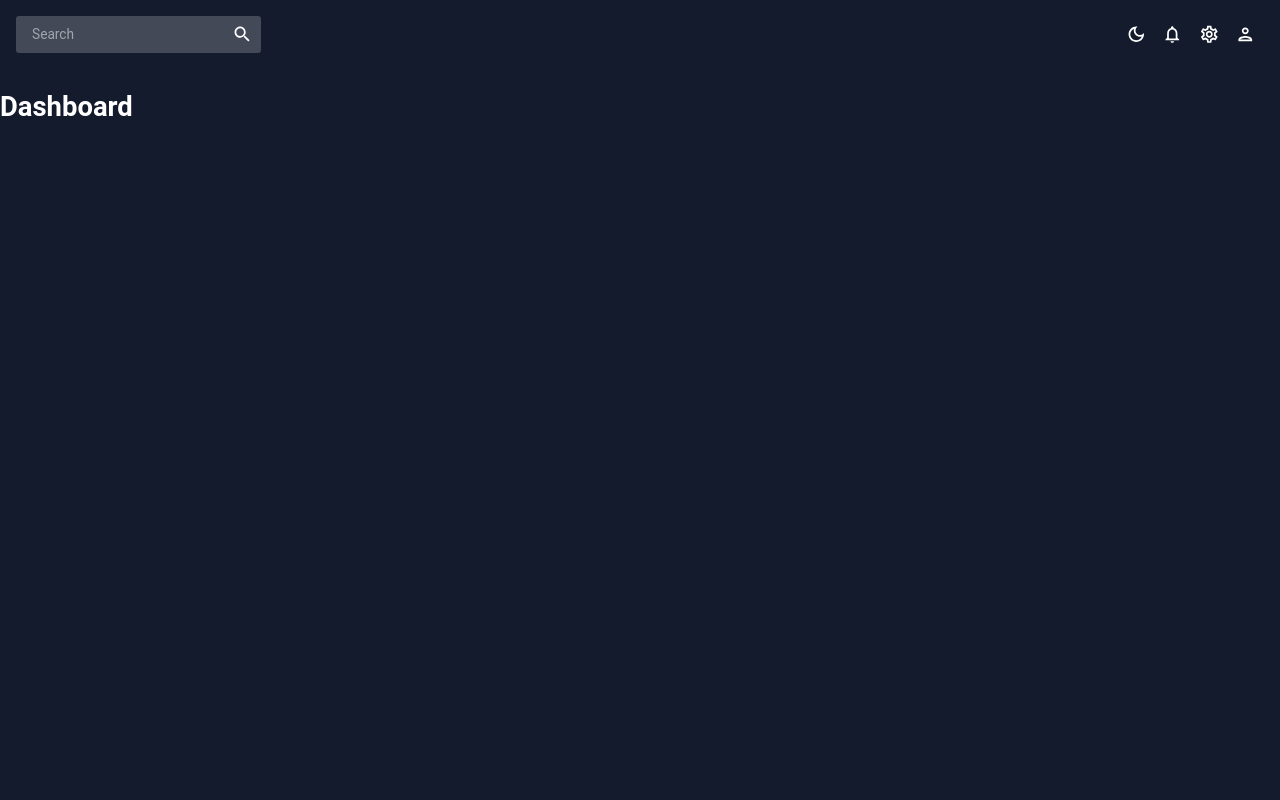
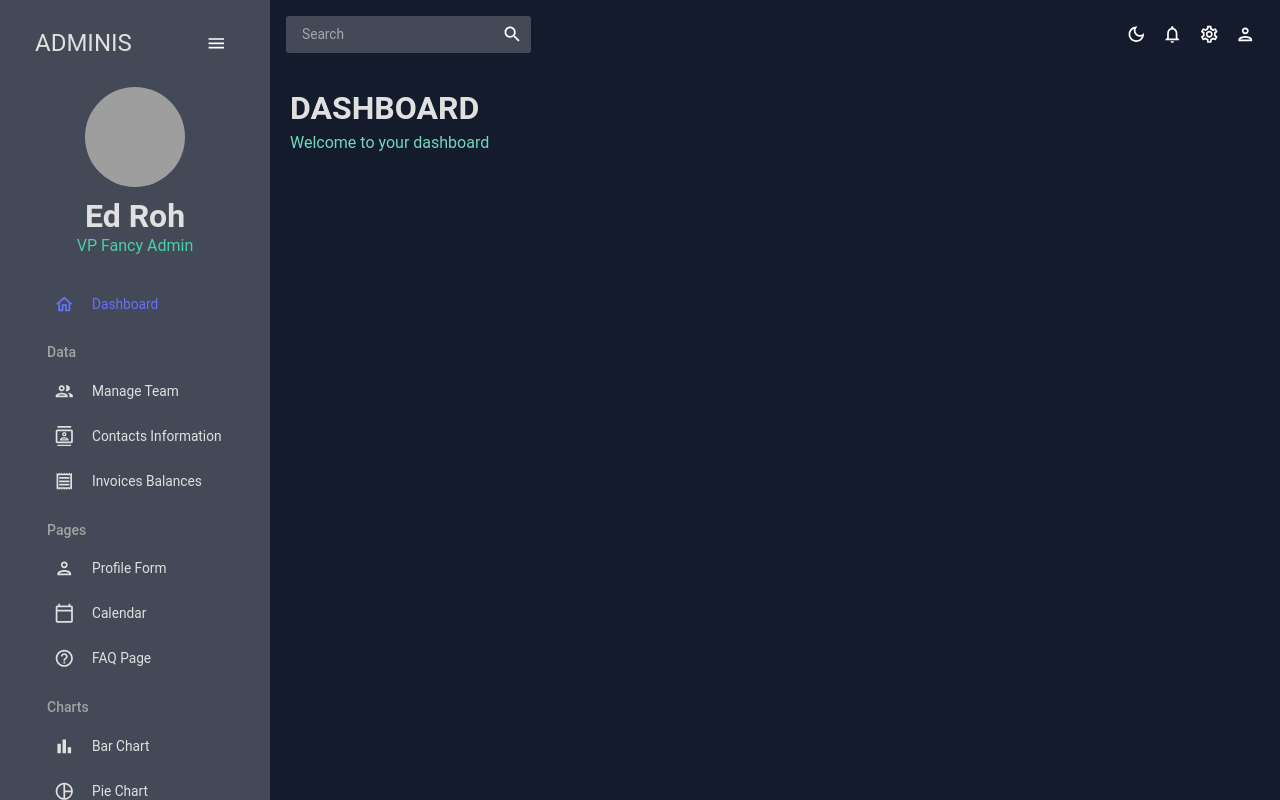
Before and after one commit to dani2308/scadatr, a React (Vite) app in the folder scadatr-projectI/: page / in a window 1280 px wide. Built offline with nearby package versions, Linux system fonts and the light colour scheme; grey boxes are pictures that could not be loaded.

Commit message:
Sidebar and TopBar Completed

```diff
--- a/scadatr-projectI/src/App.jsx
+++ b/scadatr-projectI/src/App.jsx
@@ -1,52 +1,51 @@
-import { ColorModeContext, useMode } from './theme';
-import { CssBaseline, ThemeProvider } from '@mui/material';
-import Topbar from './scenes/global/Topbar';
-import Sidebar from './scenes/global/Sidebar';
-import Dashboard from './scenes/dashboard';
-import { Routes, Route } from 'react-router-dom';
-// import Team from './scenes/team';
-// import Invoices from './scenes/invoices';
-// import Contacts from './scenes/contactcs';
-// import Bar from './scenes/bar';
-// import Form from './scenes/form';
-// import Line from './scenes/line';
-// import Pie from './scenes/pie';
-// import FAQ from './scenes/faq';
-// import Geography from './scenes/geography';
-
-
-
-
-
+import { useState } from "react";
+import { Routes, Route } from "react-router-dom";
+import Topbar from "./scenes/global/Topbar";
+import Sidebar from "./scenes/global/Sidebar";
+import Dashboard from "./scenes/dashboard";
+// import Team from "./scenes/team";
+// import Invoices from "./scenes/invoices";
+// import Contacts from "./scenes/contacts";
+// import Bar from "./scenes/bar";
+// import Form from "./scenes/form";
+// import Line from "./scenes/line";
+// import Pie from "./scenes/pie";
+// import FAQ from "./scenes/faq";
+// import Geography from "./scenes/geography";
+// import Calendar from "./scenes/calendar/calendar";
+import { CssBaseline, ThemeProvider } from "@mui/material";
+import { ColorModeContext, useMode } from "./theme";
 
 function App() {
   const [theme, colorMode] = useMode();
+  const [isSidebar, setIsSidebar] = useState(true);
 
   return (
     <ColorModeContext.Provider value={colorMode}>
       <ThemeProvider theme={theme}>
         <CssBaseline />
         <div className="app">
-          <Sidebar />
+          <Sidebar isSidebar={isSidebar} />
           <main className="content">
-            <Topbar />
+            <Topbar setIsSidebar={setIsSidebar} />
             <Routes>
               <Route path="/" element={<Dashboard />} />
               {/* <Route path="/team" element={<Team />} /> */}
+              {/* <Route path="/contacts" element={<Contacts />} /> */}
               {/* <Route path="/invoices" element={<Invoices />} /> */}
-              {/* <Route path="/contacts" element={<Contacts />} /> */}
+              {/* <Route path="/form" element={<Form />} /> */}
               {/* <Route path="/bar" element={<Bar />} /> */}
-              {/* <Route path="/form" element={<Form />} /> */}
+              {/* <Route path="/pie" element={<Pie />} /> */}
               {/* <Route path="/line" element={<Line />} /> */}
-              {/* <Route path="/pie" element={<Pie />} /> */}
               {/* <Route path="/faq" element={<FAQ />} /> */}
+              {/* <Route path="/calendar" element={<Calendar />} /> */}
               {/* <Route path="/geography" element={<Geography />} /> */}
             </Routes>
           </main>
         </div>
       </ThemeProvider>
     </ColorModeContext.Provider>
-  )
+  );
 }
 
 export default App;
--- /dev/null
+++ b/scadatr-projectI/src/components/Header.jsx
@@ -0,0 +1,24 @@
+import { Typography, Box, useTheme } from "@mui/material";
+import { tokens } from "../theme";
+
+const Header = ({ title, subtitle }) => {
+  const theme = useTheme();
+  const colors = tokens(theme.palette.mode);
+  return (
+    <Box mb="30px">
+      <Typography
+        variant="h2"
+        color={colors.grey[100]}
+        fontWeight="bold"
+        sx={{ m: "0 0 5px 0" }}
+      >
+        {title}
+      </Typography>
+      <Typography variant="h5" color={colors.greenAccent[400]}>
+        {subtitle}
+      </Typography>
+    </Box>
+  );
+};
+
+export default Header;
--- a/scadatr-projectI/src/index.css
+++ b/scadatr-projectI/src/index.css
@@ -1,4 +1,4 @@
-@import url('https://fonts.googleapis.com/css2?family=Roboto+Condensed:ital,wght@0,100..900;1,100..900&family=Roboto+Slab:wght@100..900&family=Roboto:ital,wght@0,100..900;1,100..900&display=swap');
+@import url("https://fonts.googleapis.com/css2?family=Source+Sans+Pro:wght@400;600;700&display=swap");
 
 html,
 body,
@@ -7,12 +7,12 @@
 .content {
   height: 100%;
   width: 100%;
+  font-family: "Source Sans Pro", sans-serif;
 }
 
 .app {
   display: flex;
   position: relative;
-  font-family: "Roboto", serif, "Roboto Slab", serif, "Roboto Condensed", sans-serif;
 }
 
 ::-webkit-scrollbar {
@@ -20,7 +20,7 @@
 }
 
 /* Track */
-::-webkit-scrollbar-track{
+::-webkit-scrollbar-track {
   background: #e0e0e0;
 }
 
@@ -33,13 +33,3 @@
 ::-webkit-scrollbar-thumb:hover {
   background: #555;
 }
-
-
-:root {
-  --color-primary: #2290FF;
-  --color-secondary: #42A1FF;
-  --color-tertiary: #66B4FF;
-  --color-quaternary: #8AC5FF;
-  --color-quinary: #ADD7FF;
-  --color-dark: #2E2E2E;
-}
--- a/scadatr-projectI/src/index.jsx
+++ b/scadatr-projectI/src/index.jsx
@@ -2,6 +2,8 @@
 import React from "react";
 import App from "./App";
 import { BrowserRouter } from "react-router-dom";
+import ReactDOM from "react-dom/client";
+import "./index.css";
 
 const root = createRoot(document.getElementById("root"));
 root.render(
--- a/scadatr-projectI/src/scenes/dashboard/index.jsx
+++ b/scadatr-projectI/src/scenes/dashboard/index.jsx
@@ -1,4 +1,18 @@
+import { Box, Button, IconButton, Typography, useTheme } from "@mui/material";
+import { tokens } from "../../theme";
+import Header from "../../components/header";
+
 const Dashboard = () => {
-    return <h1>Dashboard</h1>;
+  const theme = useTheme();
+  const colors = tokens(theme.palette.mode);
+
+  return (
+    <Box m="20px">
+      <Box display="flex" justifyContent="space-between" alignItems="center">
+        <Header title="DASHBOARD" subtitle="Welcome to your dashboard" />
+      </Box>
+    </Box>
+  );
 };
+
 export default Dashboard;
--- a/scadatr-projectI/src/scenes/global/Sidebar.jsx
+++ b/scadatr-projectI/src/scenes/global/Sidebar.jsx
@@ -17,12 +17,23 @@
 import MenuOutlinedIcon from "@mui/icons-material/MenuOutlined";
 import MapOutlinedIcon from "@mui/icons-material/MapOutlined";
 
-
-const Sidebar = () => {
+const Item = ({ title, to, icon, selected, setSelected }) => {
   const theme = useTheme();
   const colors = tokens(theme.palette.mode);
-    const [isCollapsed, setIsCollapsed] = useState(false);
-    const [selected, setSelected] = useState('Dashboard');
+  return (
+    <MenuItem
+      active={selected === title}
+      style={{
+        color: colors.grey[100],
+      }}
+      onClick={() => setSelected(title)}
+      icon={icon}
+    >
+      <Typography>{title}</Typography>
+      <Link to={to} />
+    </MenuItem>
+  );
+};
 
 const Sidebar = () => {
   const theme = useTheme();
@@ -78,7 +89,6 @@
             )}
           </MenuItem>
 
-                    {/* USER */}
           {!isCollapsed && (
             <Box mb="25px">
               <Box display="flex" justifyContent="center" alignItems="center">
@@ -105,11 +115,115 @@
               </Box>
             </Box>
           )}
+
+          {/* Menu Items */}
+          <Box paddingLeft={isCollapsed ? undefined : "10%"}>
+            <Item
+              title="Dashboard"
+              to="/"
+              icon={<HomeOutlinedIcon />}
+              selected={selected}
+              setSelected={setSelected}
+            />
+
+            <Typography
+              variant="h6"
+              color={colors.grey[300]}
+              sx={{ m: "15px 0 5px 20px" }}
+            >
+              Data
+            </Typography>
+            <Item
+              title="Manage Team"
+              to="/team"
+              icon={<PeopleOutlinedIcon />}
+              selected={selected}
+              setSelected={setSelected}
+            />
+            <Item
+              title="Contacts Information"
+              to="/contacts"
+              icon={<ContactsOutlinedIcon />}
+              selected={selected}
+              setSelected={setSelected}
+            />
+            <Item
+              title="Invoices Balances"
+              to="/invoices"
+              icon={<ReceiptOutlinedIcon />}
+              selected={selected}
+              setSelected={setSelected}
+            />
+
+            <Typography
+              variant="h6"
+              color={colors.grey[300]}
+              sx={{ m: "15px 0 5px 20px" }}
+            >
+              Pages
+            </Typography>
+            <Item
+              title="Profile Form"
+              to="/form"
+              icon={<PersonOutlinedIcon />}
+              selected={selected}
+              setSelected={setSelected}
+            />
+            <Item
+              title="Calendar"
+              to="/calendar"
+              icon={<CalendarTodayOutlinedIcon />}
+              selected={selected}
+              setSelected={setSelected}
+            />
+            <Item
+              title="FAQ Page"
+              to="/faq"
+              icon={<HelpOutlineOutlinedIcon />}
+              selected={selected}
+              setSelected={setSelected}
+            />
+
+            <Typography
+              variant="h6"
+              color={colors.grey[300]}
+              sx={{ m: "15px 0 5px 20px" }}
+            >
+              Charts
+            </Typography>
+            <Item
+              title="Bar Chart"
+              to="/bar"
+              icon={<BarChartOutlinedIcon />}
+              selected={selected}
+              setSelected={setSelected}
+            />
+            <Item
+              title="Pie Chart"
+              to="/pie"
+              icon={<PieChartOutlineOutlinedIcon />}
+              selected={selected}
+              setSelected={setSelected}
+            />
+            <Item
+              title="Line Chart"
+              to="/line"
+              icon={<TimelineOutlinedIcon />}
+              selected={selected}
+              setSelected={setSelected}
+            />
+            <Item
+              title="Geography Chart"
+              to="/geography"
+              icon={<MapOutlinedIcon />}
+              selected={selected}
+              setSelected={setSelected}
+            />
+          </Box>
         </Menu>
       </ProSidebar>
     </Box>
   );
 };
-}
 
 export default Sidebar;
```
Also changed, not shown: scadatr-projectI/src/scenes/global/Topbar.jsx (+20 -21 lines). Lines whose indentation alone changed are shown as unchanged.
